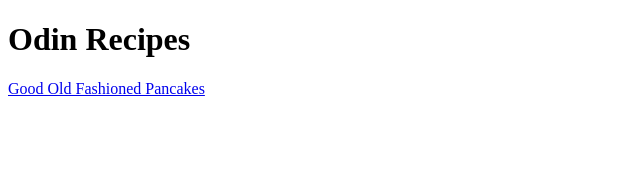
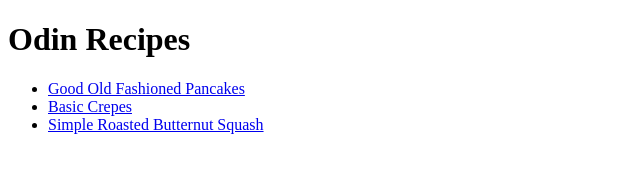
Before and after one commit to OKerim/odin-recipes, a plain HTML site: page index.html in a window 1280 px wide. Shown: the whole page, without its empty margins (0-640 px from the left). Drawn offline with Linux system fonts and the light colour scheme.

Commit message:
Edit index.html

```diff
--- a/index.html
+++ b/index.html
@@ -6,7 +6,10 @@
     </head>
     <body>
         <h1>Odin Recipes</h1>
-        <a href=recipes/pancakes.html>Good Old Fashioned Pancakes
-        </a>
+        <ul>
+        <li><a href=recipes/pancakes.html>Good Old Fashioned Pancakes</a></li>
+        <li><a href=recipes/crepes.html>Basic Crepes</a></li>
+        <li><a href=recipes/squash.html>Simple Roasted Butternut Squash</a></li>
+        </ul>
     </body>
 </html>
```
